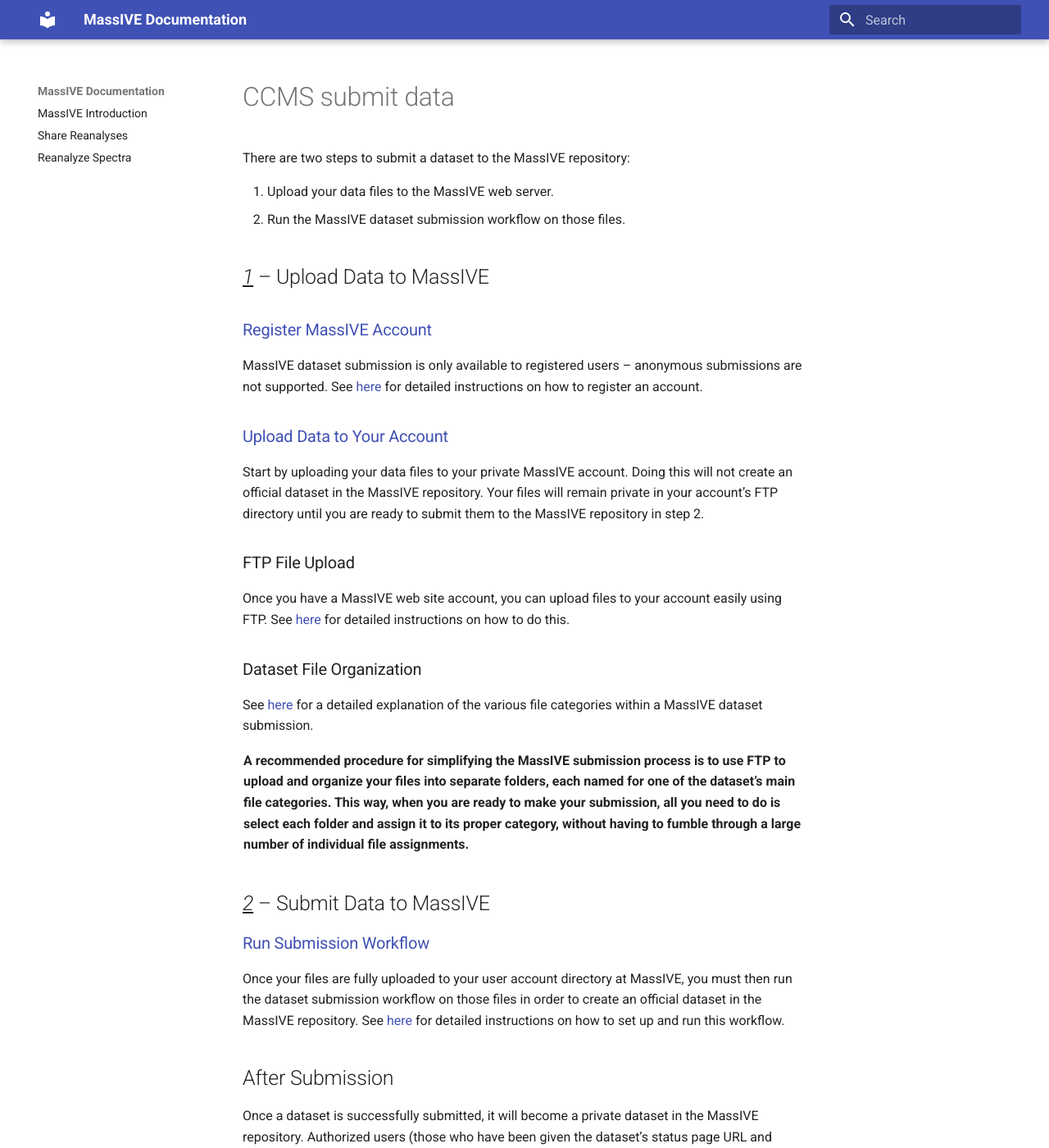
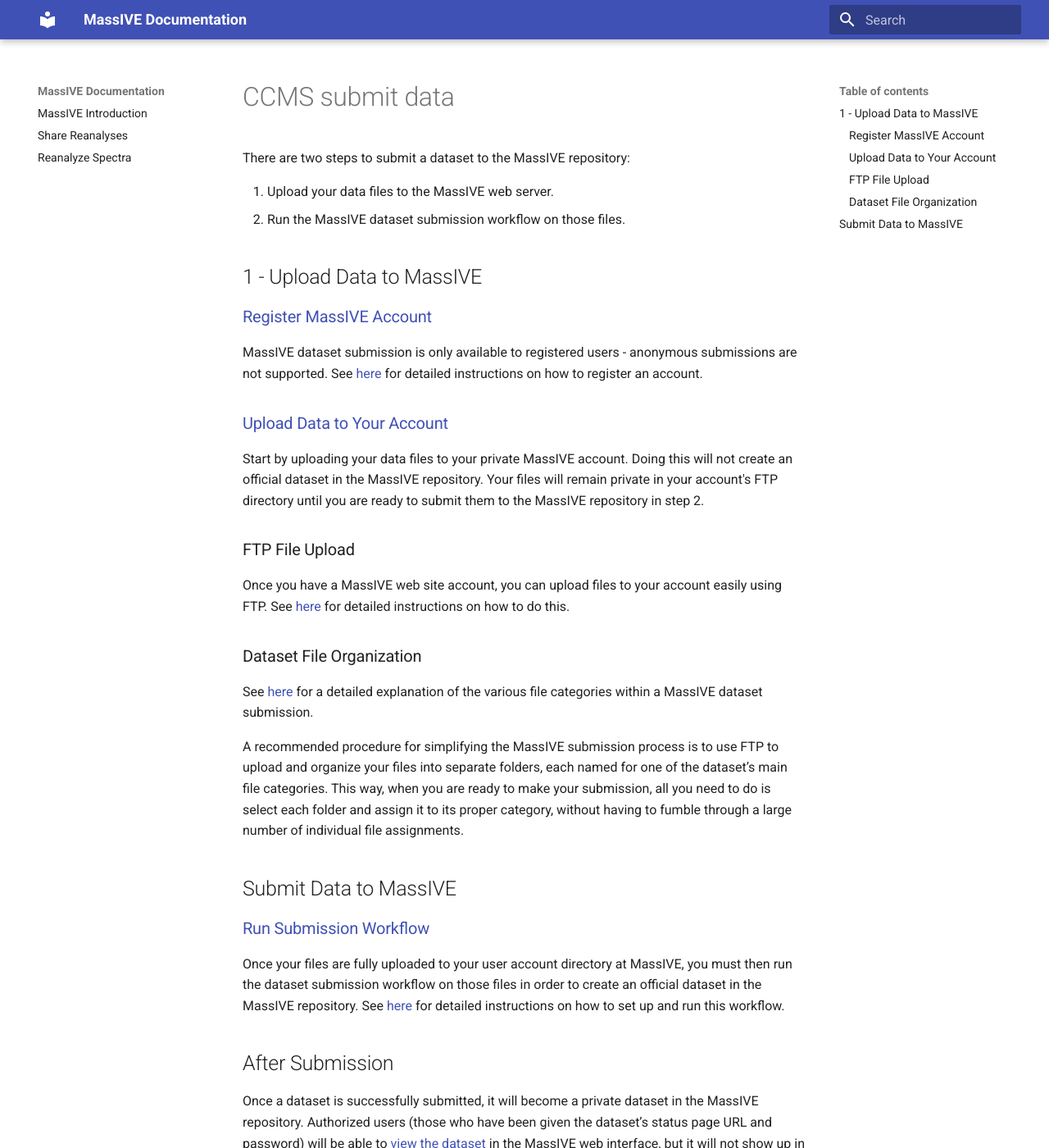
Before and after one commit to CCMS-UCSD/MassIVEDocumentation, an MkDocs documentation site: the page built from docs/CCMS_submit_data.md, in a window 1280 px wide and 1400 px high. Shown: the whole window at 82% size. Built offline with MkDocs 1.6.1 and Material for MkDocs 9.7.7, drawn with Linux system fonts in a browser that asks for light colours; old or Windows-style settings are respelled for this version of MkDocs.

Commit message:
Partially converted to md

```diff
--- a/docs/CCMS_submit_data.md
+++ b/docs/CCMS_submit_data.md
@@ -1,32 +1,24 @@
-<html><head></head><body>
-<p style="text-align: left;">There are two steps to submit a dataset to the MassIVE repository:</p>
-<ol>
-<li style="text-align: left;">Upload your data files to the MassIVE web server.</li>
-<li style="text-align: left;">Run the MassIVE dataset submission workflow on those files.</li>
-</ol>
-<h2><a name="MassIVEDatasetSubmission-1UploadDatatoMassIVE"></a> <em><ins>1</ins></em> &#8211; Upload Data to MassIVE</h2>
-<p><a name="MassIVEDatasetSubmission-AccountCreation"></a></p>
-<h3><a name="MassIVEDatasetSubmission-CreateMassIVEAccount"></a><a href="http://proteomics.ucsd.edu/service/massive/documentation/account-registration/">Register MassIVE Account</a></h3>
-<p style="text-align: left;">MassIVE dataset submission is only available to registered users &#8211; anonymous submissions are not supported. See <a title="MassIVE Account Registration" href="http://proteomics.ucsd.edu/service/massive/documentation/account-registration/">here</a> for detailed instructions on how to register an account.</p>
-<p><a name="MassIVEDatasetSubmission-Uploading"></a></p>
-<h3><a name="MassIVEDatasetSubmission-UploadData"></a><a href="http://proteomics.ucsd.edu/service/massive/documentation/submit-data/upload-data/">Upload Data to Your Account</a></h3>
-<p style="text-align: left;">Start by uploading your data files to your private MassIVE account. Doing this will not create an official dataset in the MassIVE repository. Your files will remain private in your account&#8217;s FTP directory until you are ready to submit them to the MassIVE repository in step 2.</p>
-<h3><a name="MassIVEDatasetSubmission-UploadDataUsingFTP"></a>FTP File Upload</h3>
-<p style="text-align: left;">Once you have a MassIVE web site account, you can upload files to your account easily using FTP. See <a title="MassIVE FTP" href="http://proteomics.ucsd.edu/service/massive/documentation/submit-data/upload-data/">here</a> for detailed instructions on how to do this.</p>
-<p><a name="MassIVEDatasetSubmission-UploadCategories"></a></p>
-<h3><a name="MassIVEDatasetSubmission-DatasetFileOrganization"></a>Dataset File Organization</h3>
-<p style="text-align: left;">See <a href="http://proteomics.ucsd.edu/service/massive/documentation/submit-data/submission-workflow/#MassIVEDatasetSubmission-FileCategories">here</a> for a detailed explanation of the various file categories within a MassIVE dataset submission.</p>
-<div class="table-wrap">
-<table class="confluenceTable">
-<tbody>
-<tr>
-<td class="confluenceTd"><b>A recommended procedure for simplifying the MassIVE submission process is to use FTP to upload and organize your files into separate folders, each named for one of the dataset&#8217;s main file categories. This way, when you are ready to make your submission, all you need to do is select each folder and assign it to its proper category, without having to fumble through a large number of individual file assignments.</b></td>
-</tr>
-</tbody>
-</table>
-</div>
-<p><a name="MassIVEDatasetSubmission-Submitting"></a></p>
-<h2><a name="MassIVEDatasetSubmission-2SubmitDatatoMassIVE"></a><em><ins>2</ins></em> &#8211; Submit Data to MassIVE</h2>
+There are two steps to submit a dataset to the MassIVE repository:
+
+1. Upload your data files to the MassIVE web server.
+2. Run the MassIVE dataset submission workflow on those files.</li>
+
+##1 - Upload Data to MassIVE
+###[Register MassIVE Account](http://proteomics.ucsd.edu/service/massive/documentation/account-registration/")
+MassIVE dataset submission is only available to registered users - anonymous submissions are not supported. See [here](http://proteomics.ucsd.edu/service/massive/documentation/account-registration/) for detailed instructions on how to register an account.
+
+###[Upload Data to Your Account](http://proteomics.ucsd.edu/service/massive/documentation/submit-data/upload-data/)
+Start by uploading your data files to your private MassIVE account. Doing this will not create an official dataset in the MassIVE repository. Your files will remain private in your account's FTP directory until you are ready to submit them to the MassIVE repository in step 2.
+
+###FTP File Upload
+Once you have a MassIVE web site account, you can upload files to your account easily using FTP. See [here](http://proteomics.ucsd.edu/service/massive/documentation/submit-data/upload-data/) for detailed instructions on how to do this.
+
+###Dataset File Organization
+See [here](http://proteomics.ucsd.edu/service/massive/documentation/submit-data/submission-workflow/#MassIVEDatasetSubmission-FileCategories) for a detailed explanation of the various file categories within a MassIVE dataset submission.
+
+A recommended procedure for simplifying the MassIVE submission process is to use FTP to upload and organize your files into separate folders, each named for one of the dataset&#8217;s main file categories. This way, when you are ready to make your submission, all you need to do is select each folder and assign it to its proper category, without having to fumble through a large number of individual file assignments.
+
+##Submit Data to MassIVE
 <h3><a href="http://proteomics.ucsd.edu/service/massive/documentation/submit-data/submission-workflow/">Run Submission Workflow</a></h3>
 <p style="text-align: left;">Once your files are fully uploaded to your user account directory at MassIVE, you must then run the dataset submission workflow on those files in order to create an official dataset in the MassIVE repository. See <a href="http://proteomics.ucsd.edu/service/massive/documentation/submit-data/submission-workflow/">here</a> for detailed instructions on how to set up and run this workflow.</p>
 <p><a name="MassIVEDatasetSubmission-Submitted"></a></p>
@@ -41,4 +33,3 @@
 <p style="text-align: left;">See <a href="http://proteomics.ucsd.edu/service/massive/documentation/add-update-metadata/">here</a> for detailed instructions on how to add or update the metadata associated with an existing dataset.</p>
 <h3><a name="MassIVEDatasetSubmission-AddPublication"></a><a href="http://proteomics.ucsd.edu/service/massive/documentation/add-publication/">Add Publication</a></h3>
 <p style="text-align: left;">See <a href="http://proteomics.ucsd.edu/service/massive/documentation/add-publication/">here</a> for detailed instructions on how to update the set of publications associated with an existing dataset.</p>
-</body></html>
```
